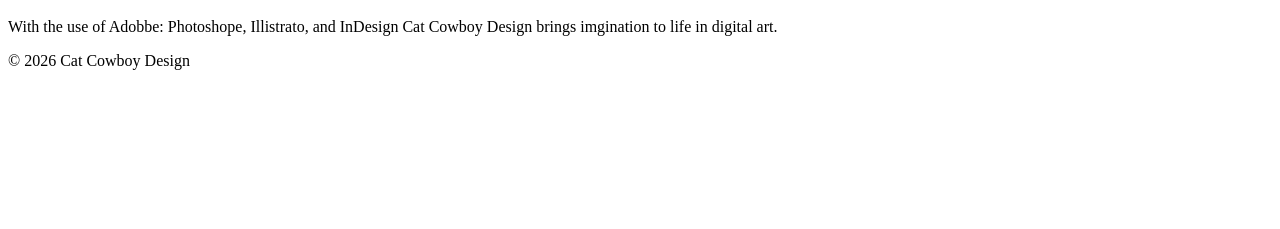
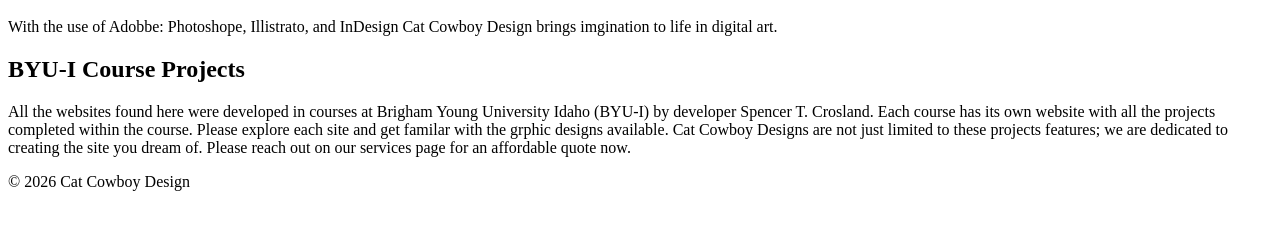
Before and after one commit to STCrosland/cat-cowboy-design, a plain HTML site: page graphic-design.html in a window 1280 px wide. Shown: the part 325-554 px from the top of the page. Drawn offline with Linux system fonts and the light colour scheme.

Commit message:
grpahic design
byui projects div added with header and p content.

```diff
--- a/graphic-design.html
+++ b/graphic-design.html
@@ -36,6 +36,17 @@
                     Cat Cowboy Design brings imgination to life in digital art.
                 </p>
         </div>
+
+        <div class="byui-projects-gd">
+            <h2>BYU-I Course Projects</h2>
+                <p>All the websites found here were developed in courses at Brigham Young
+                    University Idaho (BYU-I) by developer Spencer T. Crosland. Each course
+                    has its own website with all the projects completed within the course.
+                    Please explore each site and get familar with the grphic designs
+                    available. Cat Cowboy Designs are not just limited to these projects features;
+                    we are dedicated to creating the site you dream of. Please reach out on our
+                    services page for an affordable quote now.</p>
+        </div>
      </main>
 
       <!-- Footer -->
```
